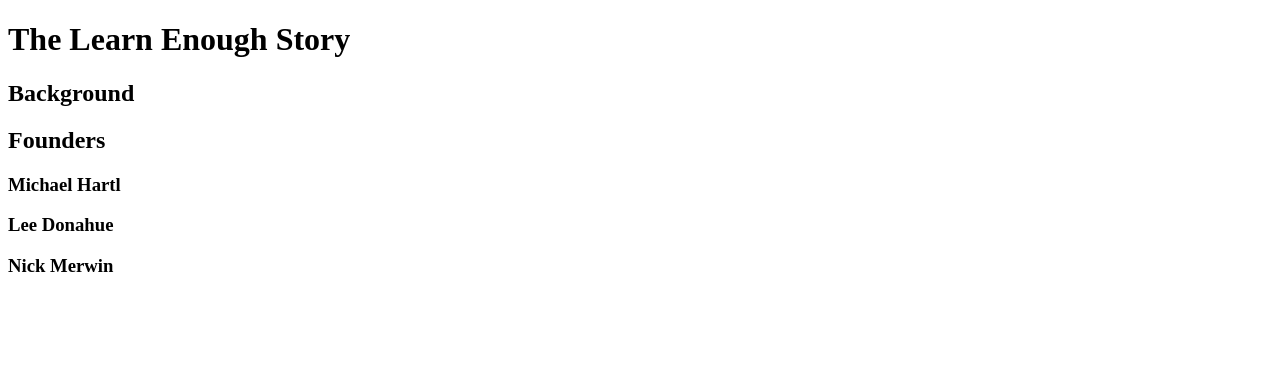
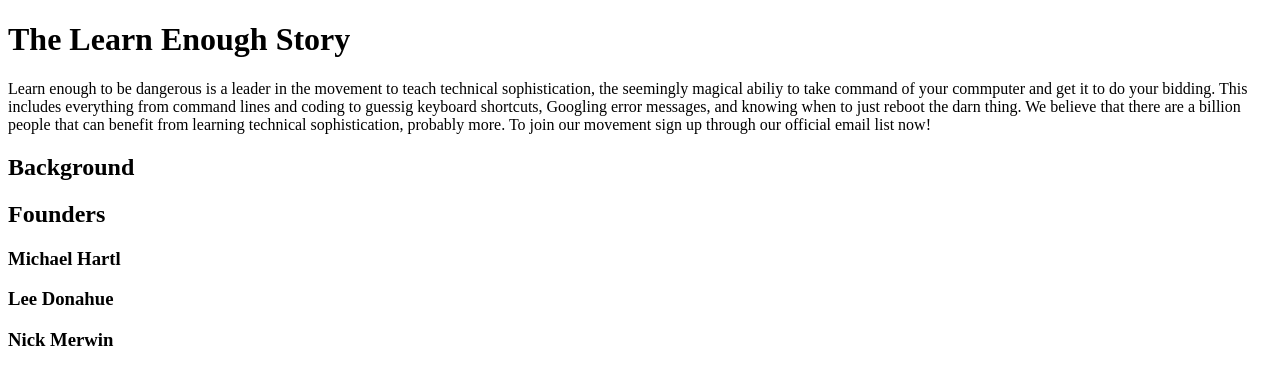
Before and after one commit to Matchitay/sample_website, a plain HTML site: page index.html in a window 1280 px wide. Drawn offline with Linux system fonts and the light colour scheme.

Commit message:
bigger paragraph with founders and story

```diff
--- a/index.html
+++ b/index.html
@@ -6,6 +6,17 @@
    </head>
    <body>
      <h1>The Learn Enough Story</h1>
+     <p>
+       Learn enough to be dangerous is a leader in the movement to teach
+       technical sophistication, the seemingly magical abiliy to take
+       command of your commputer and get it to do your bidding. This includes
+       everything from command lines and coding to guessig keyboard shortcuts,
+
+       Googling error messages, and knowing when to just reboot the darn thing.
+       We believe that there are a billion people that can benefit from learning
+       technical sophistication, probably more. To join our movement
+       sign up through our official email list now!
+     </p>
      <h2>Background</h2>
      <h2>Founders</h2>
      <h3>Michael Hartl</h3>
```
